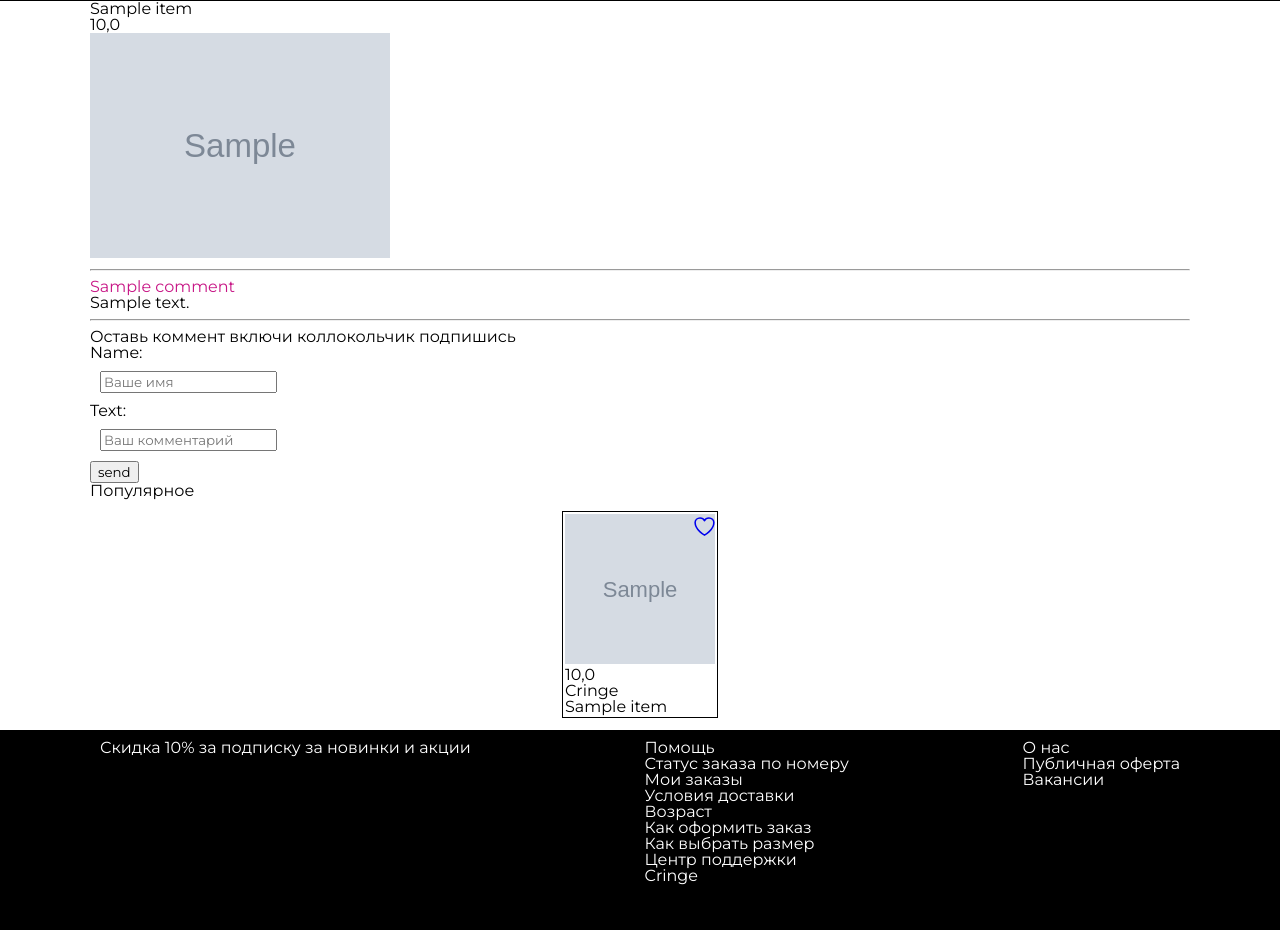
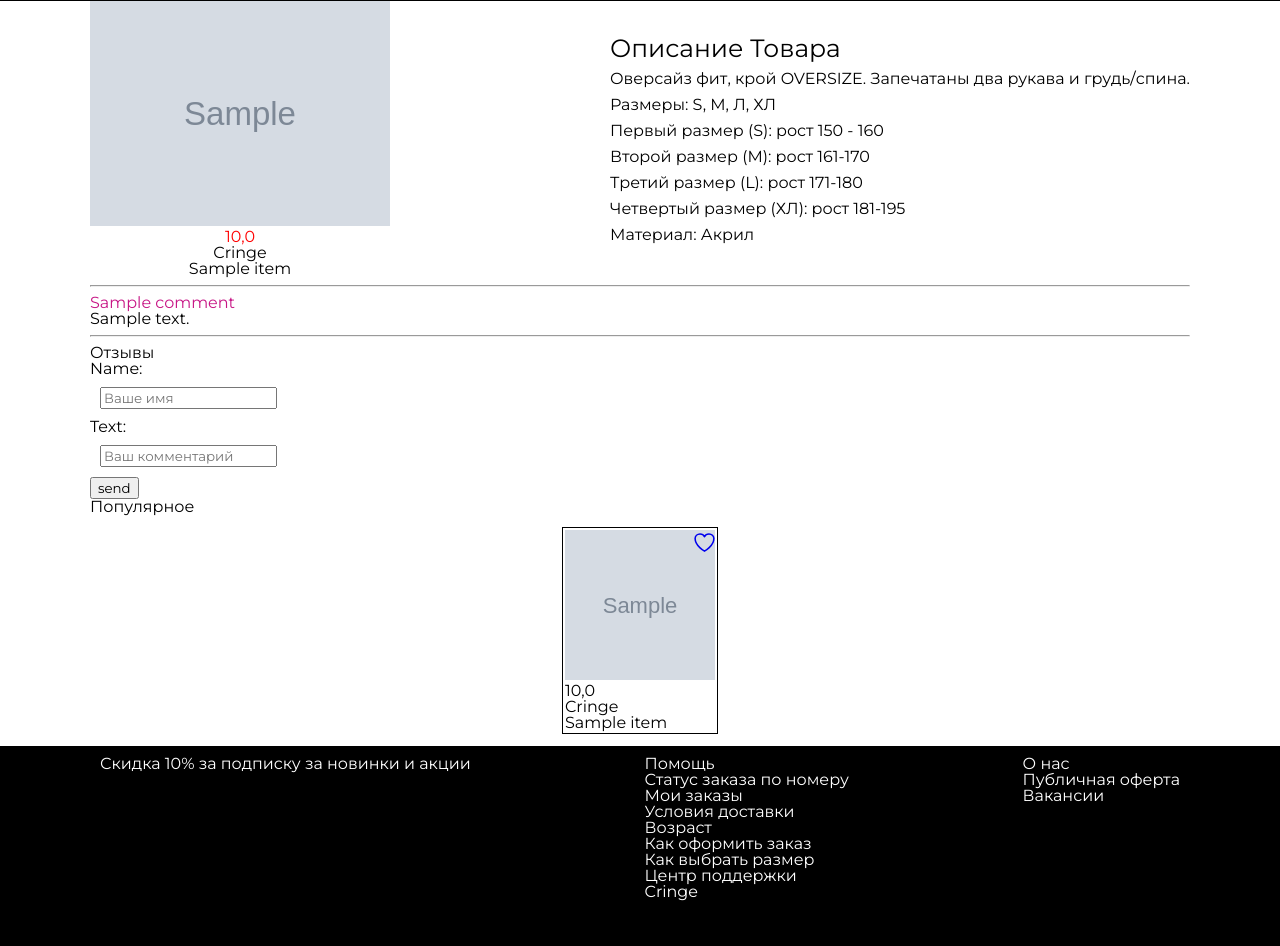
Before and after one commit to DrainShop/drain-shop, a Django app: page /items/1/ in a window 1280 px wide. Shown: the part 86-1032 px from the top of the page. Run offline with Django 4.2, Linux system fonts and the light colour scheme; tables that the repository leaves empty hold one stand-in row (values such as "Sample post"); grey boxes marked "Sample" are stand-in pictures; some libraries are stand-ins or nearby versions.

```diff
--- a/DrainShop/main/static/css/style.css
+++ b/DrainShop/main/static/css/style.css
@@ -282,9 +282,10 @@ h5{
   width: 300px;
   height: 300px;
   display:flex;
-  margin-left:1000px;
-  margin-top:-250px;
   padding: 5px;
+  position: fixed;
+  top: 90px;
+  right: 190px;
 }
 .Box-item{
   flex-direction: column;
@@ -709,6 +710,11 @@ margin-bottom: -6px;
   margin: 15px;
   text-align: center;
 }
+.item-main{
+  display: flex;
+  justify-content: space-between;
+  align-items: center;
+}
 .item-container{
   width: 300px;
 
@@ -719,3 +725,25 @@ margin-bottom: -6px;
   align-items: center;
   text-align: center;
 }
+.item-discount{
+  border: 1px solid black;
+  padding: 2px;
+  margin: 12px;
+  position: relative;
+}
+.item-container{
+  text-align: center;
+}
+.item-price{
+  color: red;
+}
+.item-text{
+  margin-top: 10px;
+}
+.tem-text1{
+  margin-top: 5px;
+}
+.Description{
+  text-align: center;
+  width: 300px;
+}
--- a/DrainShop/main/templates/main/item.html
+++ b/DrainShop/main/templates/main/item.html
@@ -10,11 +10,27 @@
 </head>
 {% block content %}
 <body>
+<div class="item-main">
     <div class="item-container">
-    <p class="item-name">{{ item.name }}</p>
-    <p class="item-price">{{ item.price }}</p>
-    <img src="{{ item.image.url }}" alt="" width="300">
+        <img src="{{ item.image.url }}" alt="" width="300">
+        <p class="item-price">{{ item.price }}</p>
+        <h2>Cringe</h2>
+        <p class="item-name">{{ item.name }}</p>
+
     </div>
+    <div class="item-description">
+        <h2 style="font-size: 25px;">Описание Товара</h2>
+
+        <p class="item-text">Оверсайз фит, крой OVERSIZE. Запечатаны два рукава и грудь/спина.</p>
+        <p class="item-text">Размеры: S, M, Л, ХЛ</p>
+        <li class="item-text">Первый размер (S): рост 150 - 160</li>
+        <li class="item-text" >Второй размер (M): рост 161-170</li>
+        <li class="item-text" >Третий размер (L): рост 171-180</li>
+        <li class="item-text" >Четвертый размер (ХЛ): рост 181-195</li>
+        <p class="item-text" >Материал: Акрил</p>
+
+    </div>
+</div>
 
     <hr>
 
@@ -24,7 +40,7 @@
         <hr>
     {% endfor %}
 
-    <p>Оставь коммент включи коллокольчик подпишись</p>
+    <p>Отзывы</p>
     <form method="post" action="{% url 'item' item.id %}">
         {% csrf_token %}
         {{ form.as_p }}
```
Also changed, not shown: DrainShop/main/templates/main/order.html (+5 -14 lines).
